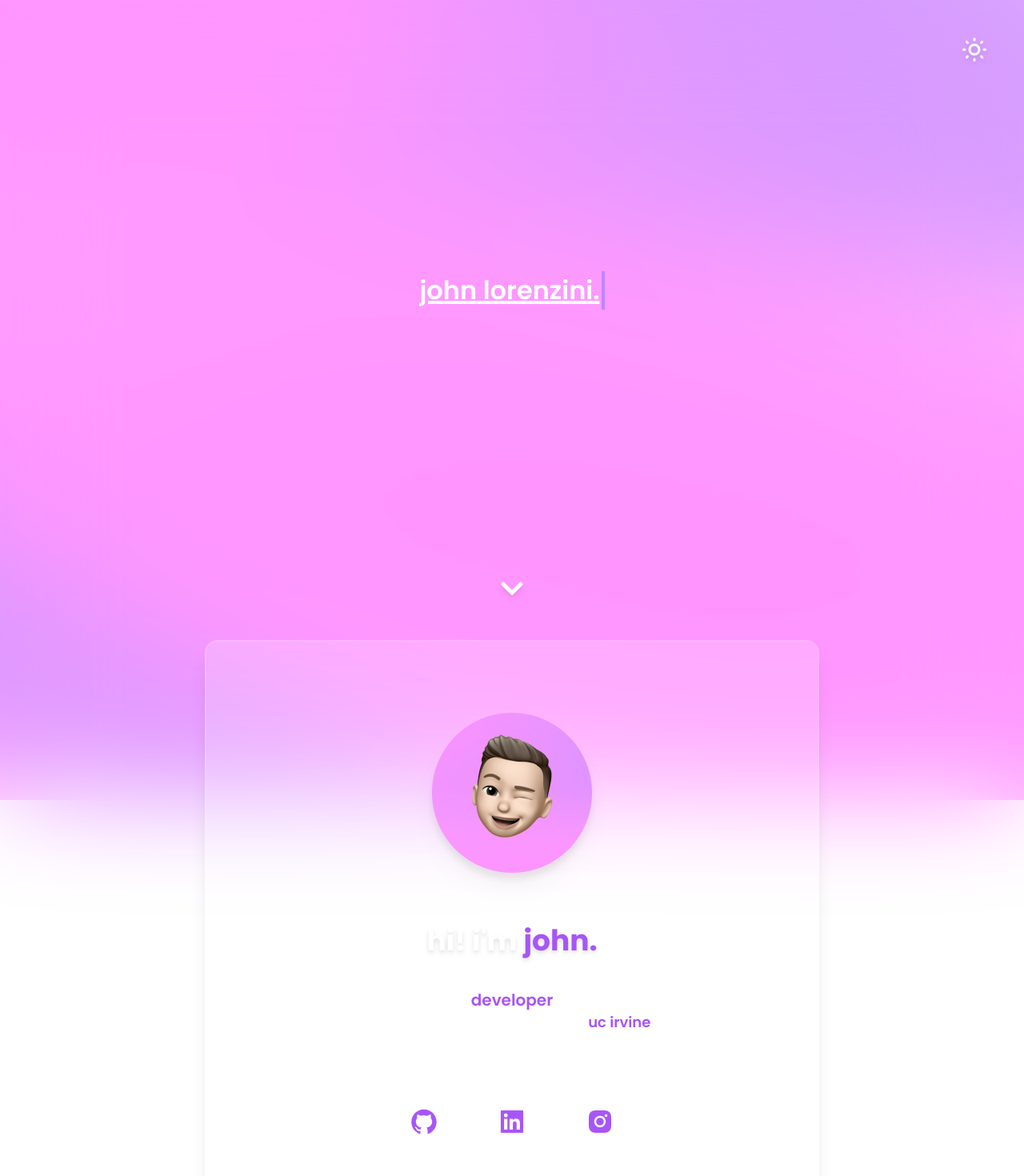
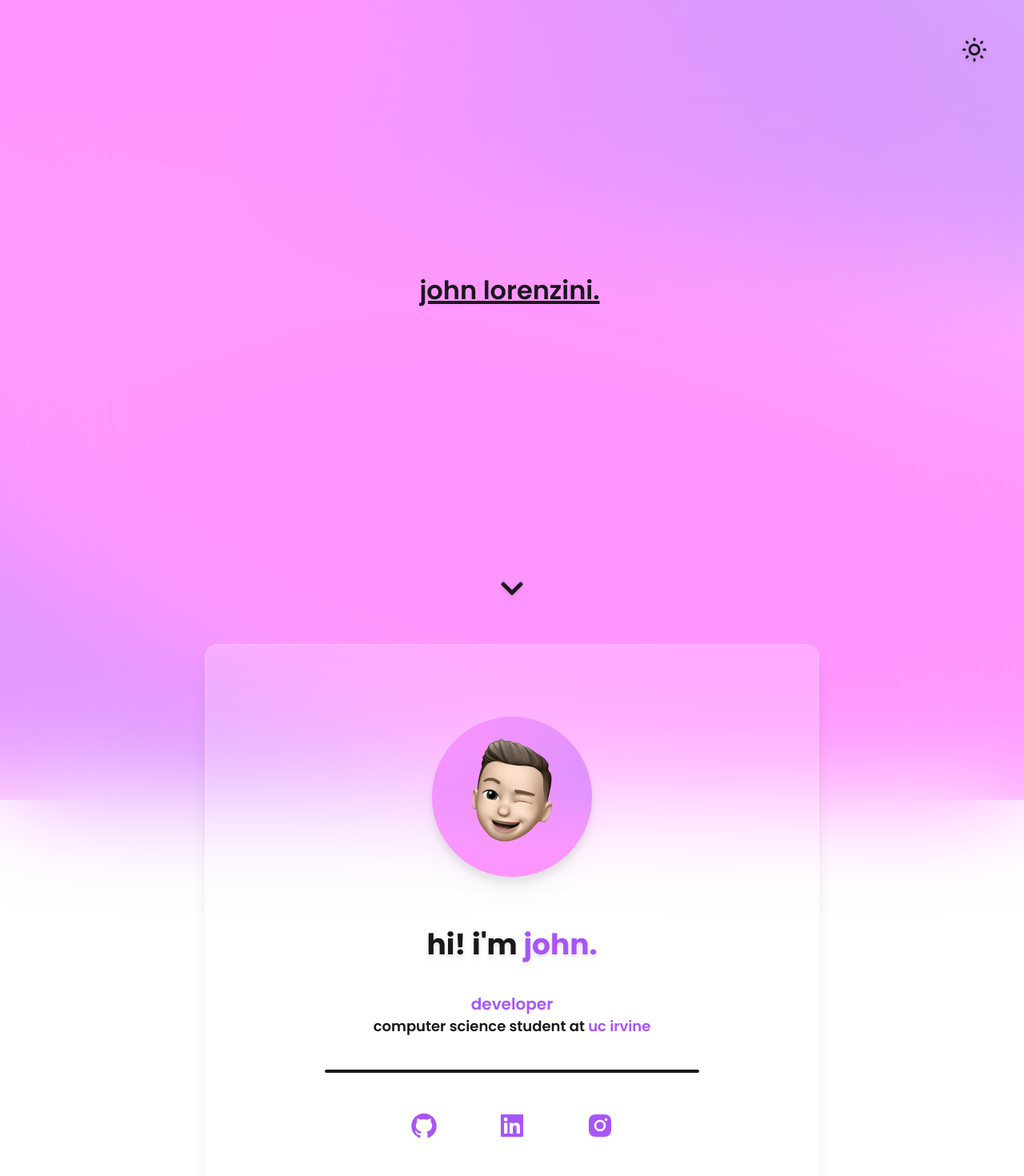
Before and after one commit to johnlorenzini/johnlorenzini.github.io, a React (Vite) app: page / in a window 1280 px wide. Shown: the top 1470 px of the page at 80% size. Built offline with nearby package versions, Linux system fonts and the light colour scheme.

Commit message:
swapped theme secondary colors

```diff
--- a/src/App.jsx
+++ b/src/App.jsx
@@ -45,7 +45,7 @@ function App() {
         <button
             type='button'
             onClick={changeTheme}
-            className = "fixed transition ease-in-out duration-300 bg-inherit text-white dark:text-zinc-900 drop-shadow-md hover:shadow-innerXL right-4 top-12 md:right-7 md:top-7 hover:cursor-pointer text-2xl md:text-4xl p-2 md:p-4 rounded-full hover:scale-110 buttonPos">
+            className = "fixed transition ease-in-out duration-300 bg-inherit text-zinc-900 dark:text-white drop-shadow-md hover:shadow-innerXL right-4 top-12 md:right-7 md:top-7 hover:cursor-pointer text-2xl md:text-4xl p-2 md:p-4 rounded-full hover:scale-110 buttonPos">
             {theme==='light' ? <TbSun></TbSun> : <TbMoonStars></TbMoonStars>}
         </button>
         <div className='font-pop backdrop-blur-3xl usebg'>
--- a/src/components/HeroCard.jsx
+++ b/src/components/HeroCard.jsx
@@ -7,10 +7,10 @@ function HeroCard({theme}) {
       <div id="card" data-aos="fade-up" data-aos-easing="ease" data-aos-duration="800" className='m-auto flex justify-center py-16 cardBG shadow-xl border-2 border-white border-opacity-10 rounded-2xl'>
           <div id="inner" className='max-w-xl'>
               <img src={theme === "light" ? "./img/memoji/light/memoji" + (Math.floor(Math.random()*4)+1) + ".png" : "./img/memoji/dark/memoji" + (Math.floor(Math.random()*4)+1) + ".png"} alt="" className='m-auto drop-shadow-xl w-1/3 md:w-1/2 transition ease-in-out duration-500 hover:scale-100 hover:-translate-y-3'/>
-              <h1 className='transition ease-in-out duration-500 text-center py-5 md:py-10 text-white dark:text-zinc-900 drop-shadow-md font-bold text-2xl md:text-4xl'>hi! i'm <span className='transition ease-in-out text-purple-500 dark:text-purple-900'>john.</span></h1>
+              <h1 className='transition ease-in-out duration-500 text-center py-5 md:py-10 text-zinc-900 dark:text-white drop-shadow-md font-bold text-2xl md:text-4xl'>hi! i'm <span className='transition ease-in-out text-purple-500 dark:text-purple-900'>john.</span></h1>
               <a href="http://www.github.com/johnlorenzini" alt="/" target="_blank" className='text-center '> <p className='text-purple-500 dark:text-purple-900 text-sm md:text-xl font-semibold m-auto transition ease-in-out duration-500 hover:-translate-y-1 hover:drop-shadow-sm hover:underline hover:decoration-4 md:hover:underline-offset-4'>developer</p> </a>
-              <p className='transition ease-in-out duration-500 text-white dark:text-zinc-900 text-center text-xs md:text-lg font-semibold'>computer science student at <a href="http://www.uci.edu" target="_blank" className='transition ease-in-out text-purple-500 dark:text-purple-900 hover:text-yellow-500 dark:hover:text-yellow-500'>uc irvine</a></p>
-              <hr className='transition ease-in-out duration-500 mx-20 my-6 md:mx-4 md:my-10 rounded-xl border-2 border-white dark:border-zinc-900'/>
+              <p className='transition ease-in-out duration-500 text-zinc-900 dark:text-white text-center text-xs md:text-lg font-semibold'>computer science student at <a href="http://www.uci.edu" target="_blank" className='transition ease-in-out text-purple-500 dark:text-purple-900 hover:text-yellow-500 dark:hover:text-yellow-500'>uc irvine</a></p>
+              <hr className='transition ease-in-out duration-500 mx-20 my-6 md:mx-4 md:my-10 rounded-xl border-2 border-zinc-900 dark:border-white'/>
               <SocialBar></SocialBar>
           </div>
       </div>
--- a/src/components/HeroSection.jsx
+++ b/src/components/HeroSection.jsx
@@ -4,7 +4,7 @@ import NavDown from './NavDown'
 
 function HeroSection({theme}) {
   return (
-    <div id="about" className='min-h-screen flex flex-col justify-center items-center pb-8'>
+    <div id="about" className='min-h-screen flex flex-col justify-center items-center'>
       <div className='my-auto w-2/3 md:w-3/5'>
         <HeroCard theme={theme}></HeroCard>
       </div>
--- a/src/components/NavDown.jsx
+++ b/src/components/NavDown.jsx
@@ -7,7 +7,7 @@ function NavDown({ target, delay, anchor }) {
     <div className='navPad self-center'>
       <div data-aos="fade-up" data-aos-anchor={anchor} data-aos-easing="ease" data-aos-duration="800" data-aos-delay={delay} className=''>
         <a href={target}>
-          <FaChevronDown className='transition ease-in-out duration-300 w-8 h-8 text-white dark:text-zinc-900 drop-shadow-md animate-bounce' />
+          <FaChevronDown className='transition mb-20 md:mb-0 ease-in-out duration-300 w-8 h-8 text-zinc-900 dark:text-white drop-shadow-md animate-bounce' />
         </a>
       </div>
     </div>
--- a/src/components/TypingHeader.jsx
+++ b/src/components/TypingHeader.jsx
@@ -4,8 +4,8 @@ function TypingHeader() {
   return (
 
     <div className='h-screen flex flex-col justify-center items-center pb-10'>
-        <div id="type" className = 'type my-auto border-r-4 border-purple-400 dark:border-white'>
-          <span className='transition ease-in-out duration-300 underline underline-offset-2 decoration-4 text-white dark:text-zinc-900 font-semibold'>john lorenzini.</span>
+        <div id="type" className = 'type my-auto border-r-4 border-white dark:border-purple-400'>
+          <span className='transition ease-in-out duration-300 underline underline-offset-2 decoration-4 text-zinc-900 dark:text-white font-semibold'>john lorenzini.</span>
         </div>
         <div className=''>
           <NavDown target="#about" delay="2200" anchor={"#type"}></NavDown>
--- a/src/styles/tailwind.css
+++ b/src/styles/tailwind.css
@@ -21,7 +21,6 @@ html{
 
 .type {
     animation: typing 11.7s steps(20), blink 1s step-end infinite;
-    animation-delay: 0.5s;
     animation-iteration-count: infinite;
     white-space: nowrap;
     overflow: hidden;
```
Also changed, not shown: 14 other files (tests, documents, lock files or other folders).
